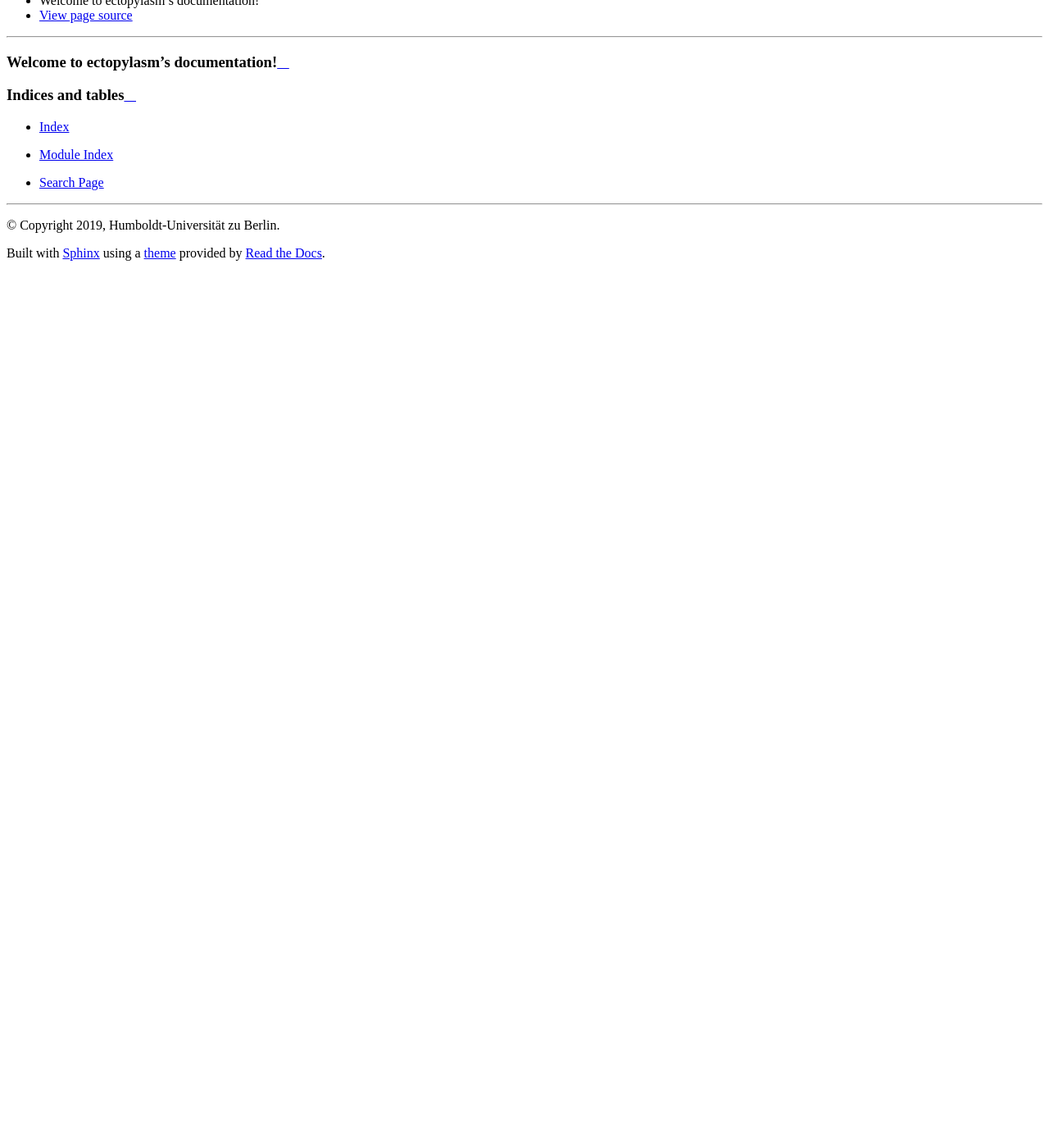
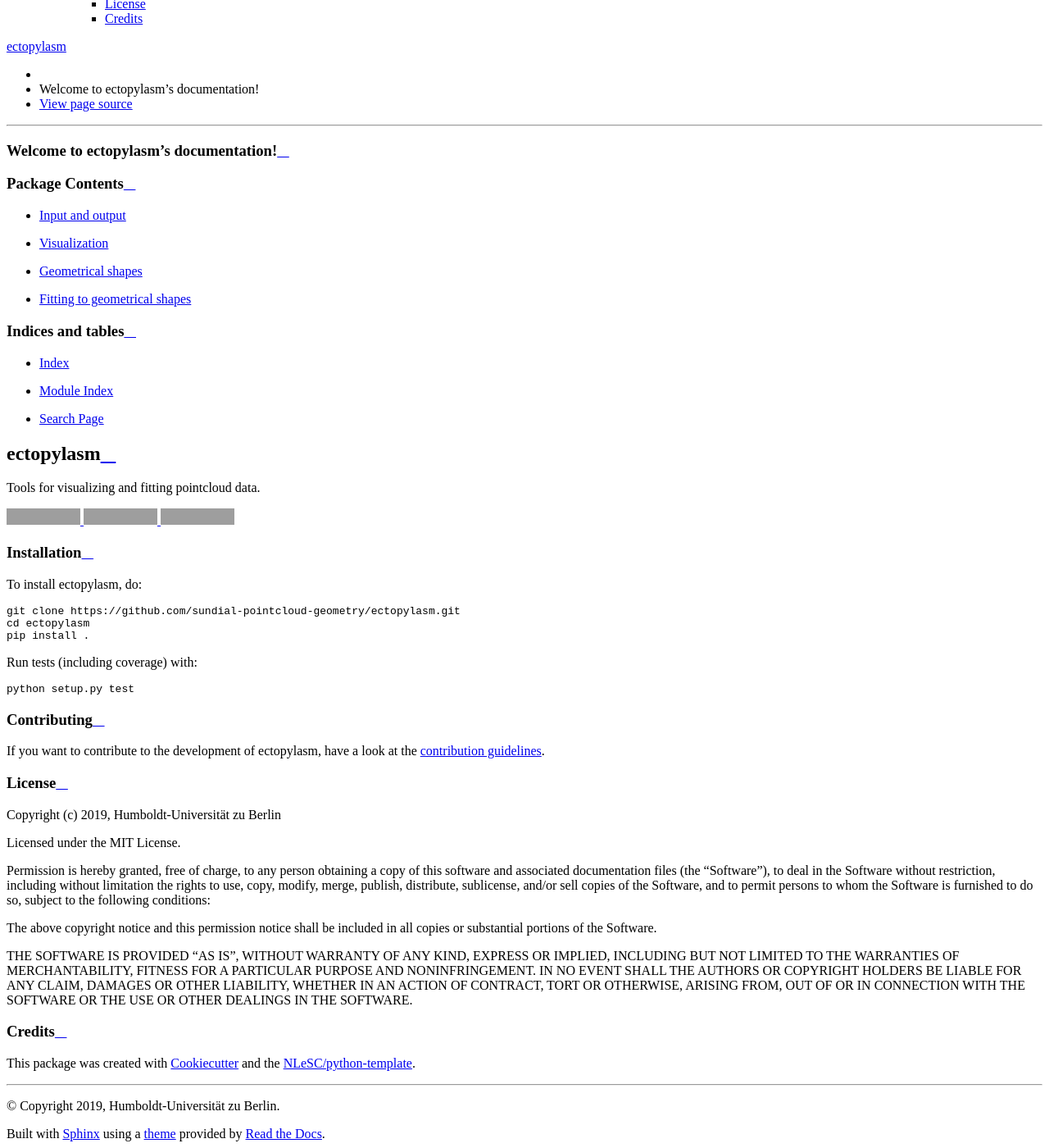
Before and after one commit to sundial-pointcloud-geometry/ectopylasm, a Sphinx documentation site: the page built from docs/index.rst, in a window 1280 px wide and 1400 px high, scrolled down 193 px. Shown: the whole window at 82% size. Built offline with Sphinx 7.4.7 and the Read the Docs theme 2.0.0, drawn with Linux system fonts in a browser that asks for light colours; before the commit the page ends 900 px from its top, so only the background shows below that; some of the changed text lies outside the part shown; grey boxes are pictures that could not be loaded.

Commit message:
create very basic automatically generated docs

```diff
--- a/docs/conf.py
+++ b/docs/conf.py
@@ -34,7 +34,8 @@
 # Add any Sphinx extension module names here, as strings. They can be
 # extensions coming with Sphinx (named 'sphinx.ext.*') or your custom
 # ones.
-extensions = ['sphinx.ext.autodoc', 'sphinx.ext.napoleon']
+extensions = ['sphinx.ext.autodoc', 'sphinx.ext.napoleon',
+              'sphinx.ext.intersphinx']
 
 # Add any paths that contain templates here, relative to this directory.
 templates_path = ['_templates']
--- /dev/null
+++ b/docs/fit.rst
@@ -0,0 +1,6 @@
+Module fit
+==========
+
+.. automodule:: ectopylasm.fit
+  :members:
+  :show-inheritance:
--- /dev/null
+++ b/docs/geometry.rst
@@ -0,0 +1,6 @@
+Module geometry
+===============
+
+.. automodule:: ectopylasm.geometry
+  :members:
+  :show-inheritance:
--- a/docs/index.rst
+++ b/docs/index.rst
@@ -11,10 +6,19 @@
    :caption: Contents:
 
 
+Package Contents
+================
+* :doc:`Input and output <io>`
+* :doc:`Visualization <visualize>`
+* :doc:`Geometrical shapes <geometry>`
+* :doc:`Fitting to geometrical shapes <fit>`
+
 
 Indices and tables
 ==================
-
 * :ref:`genindex`
 * :ref:`modindex`
 * :ref:`search`
+
+
+.. include:: ../README.rst
--- /dev/null
+++ b/docs/io.rst
@@ -0,0 +1,6 @@
+Module io
+=========
+
+.. automodule:: ectopylasm.io
+  :members:
+  :show-inheritance:
--- /dev/null
+++ b/docs/visualize.rst
@@ -0,0 +1,6 @@
+Module visualize
+================
+
+.. automodule:: ectopylasm.visualize
+  :members:
+  :show-inheritance:
```
Also changed, not shown: other parts of docs/index.rst (+0 -5 lines).
